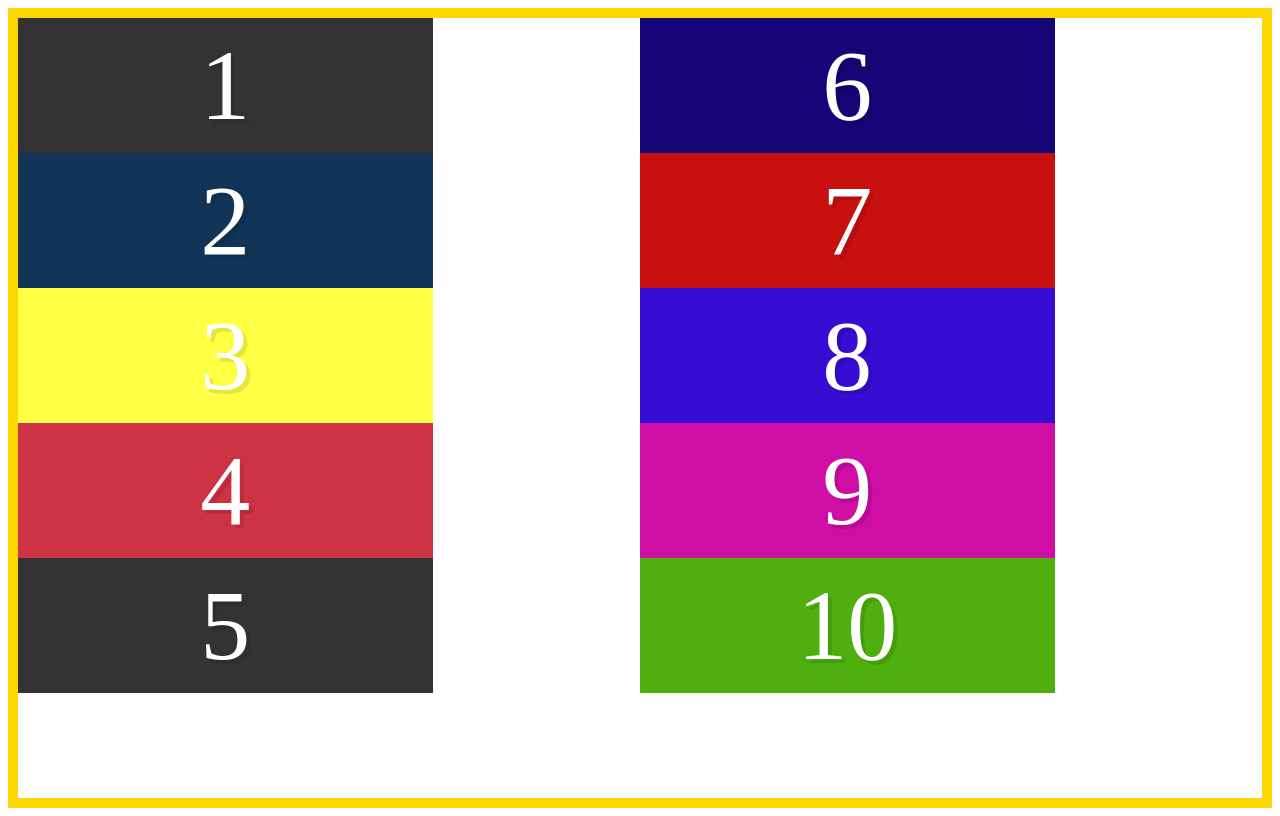
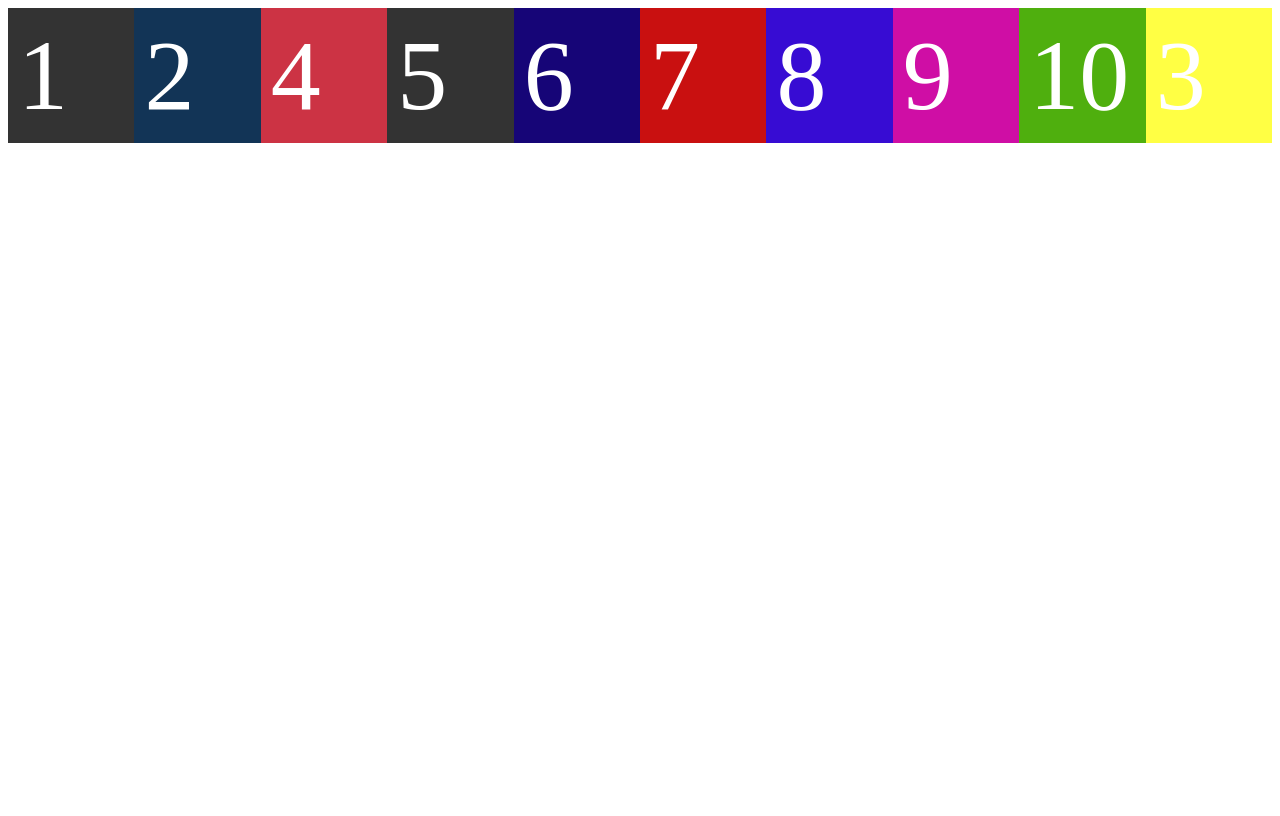
Before and after one commit to shahulbasha/FlexPractise, a plain HTML site: page index.html in a window 1280 px wide. Drawn offline with Linux system fonts and the light colour scheme.

Commit message:
Added Ordering flex items

```diff
--- a/main.css
+++ b/main.css
@@ -2,15 +2,6 @@
   -moz-box-sizing: border-box;
   -webkit-box-sizing: border-box;
   box-sizing: border-box;
-}
-
-.box {
-  color: white;
-  text-align: center;
-  font-size: 100px;
-  padding: 10px;
-  width: 33.33%;
-  text-shadow: 4px 4px 0 rgba(0, 0, 0, 0.1);
 }
 
 .box1 {
@@ -46,8 +37,15 @@
 
 .container {
   display: flex;
-  border: 10px solid gold;
-  flex-direction: column;
-  flex-wrap: wrap;
-  height: 100vh;
 }
+
+.box {
+  font-size: 100px;
+  color: white;
+  padding: 10px;
+  flex: 1;
+}
+
+.box3 {
+  order: 1;
+}
```
